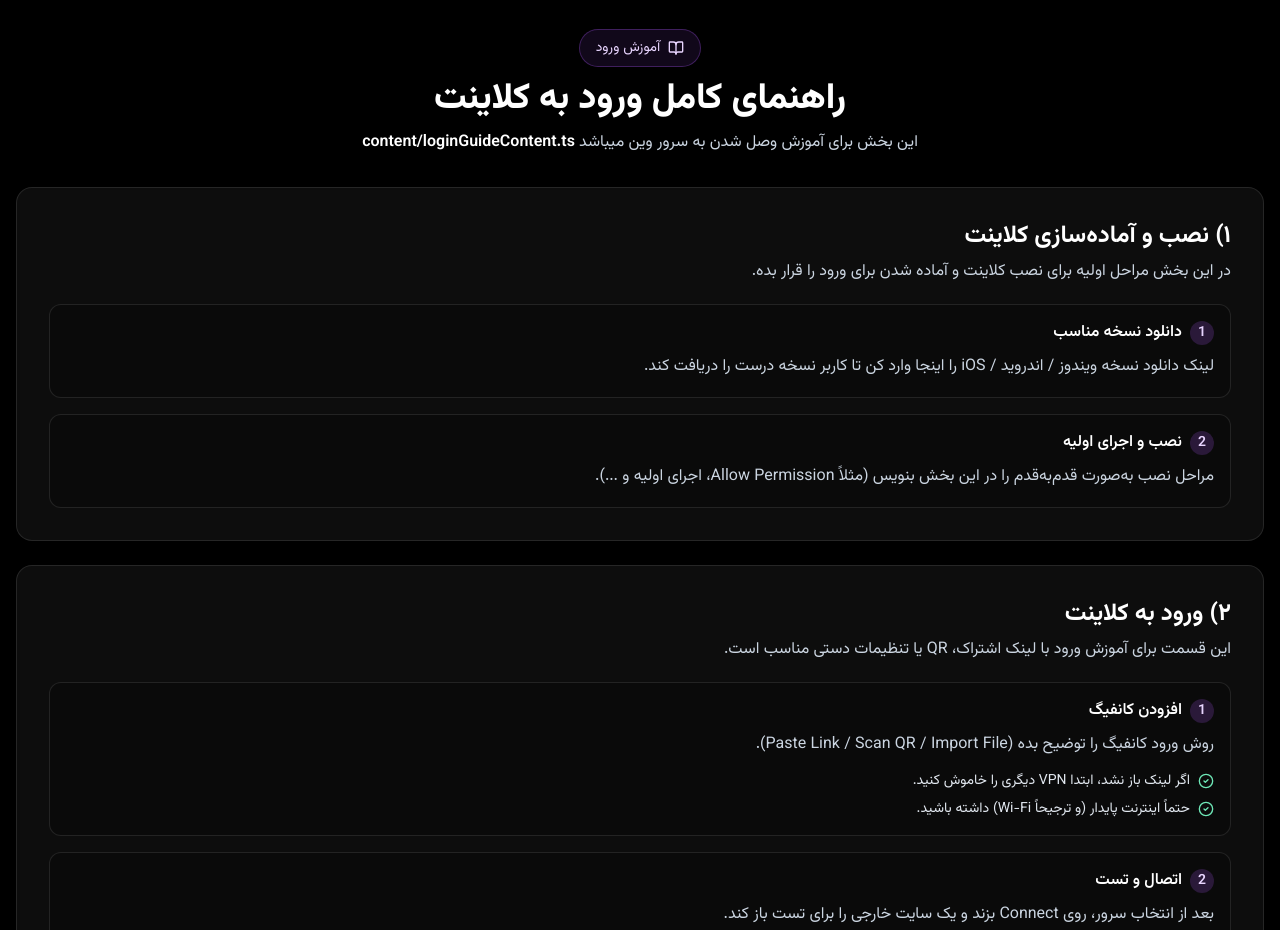
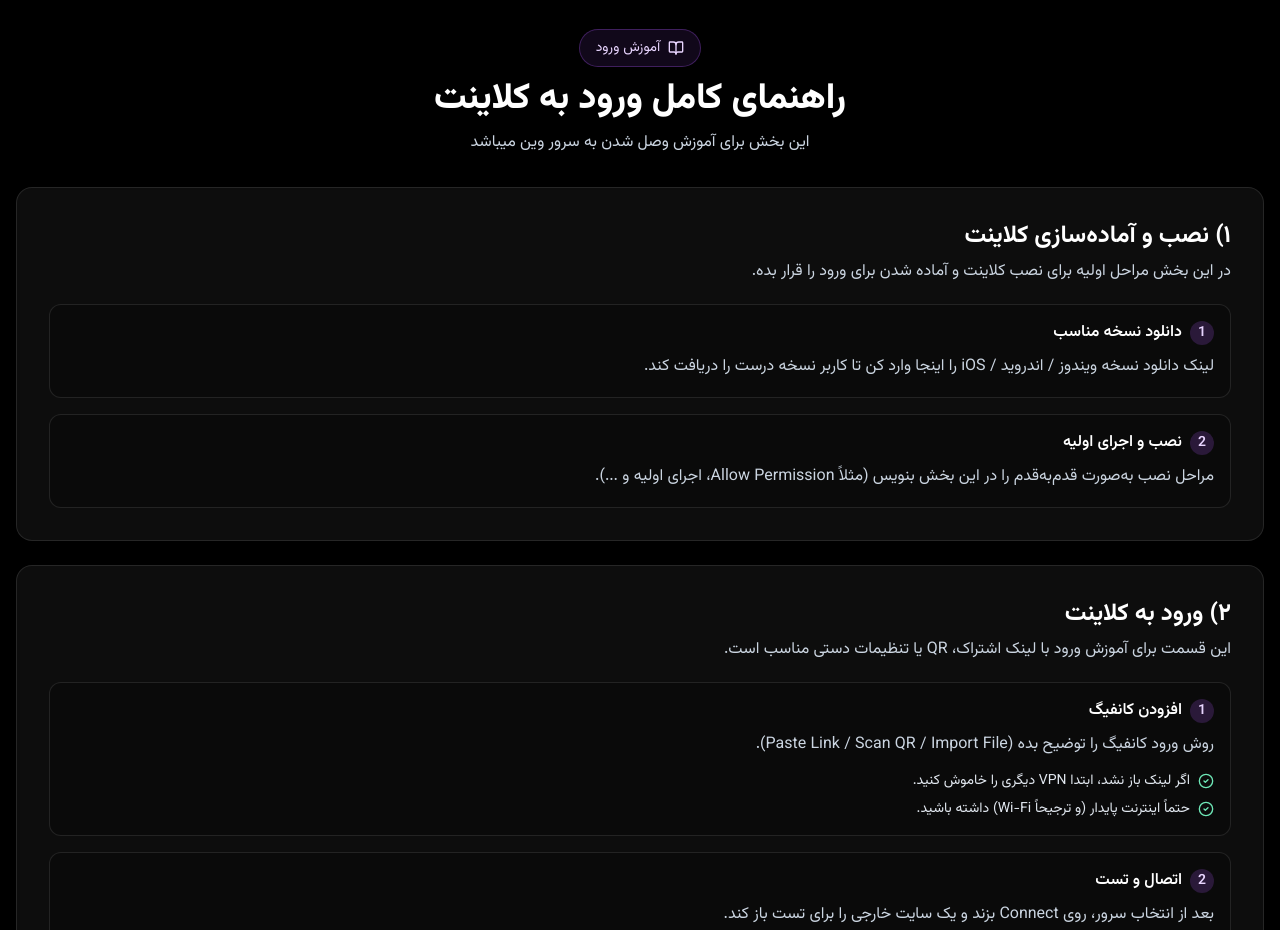
Before and after one commit to VIIIN-ir/VIIIN-Site, a React (Vite) app: page / in a window 1280 px wide. Shown: the part 2040-2970 px from the top of the page. Built offline with nearby package versions, Linux system fonts and the light colour scheme.

Commit message:
Update LoginGuide.tsx

```diff
--- a/components/LoginGuide.tsx
+++ b/components/LoginGuide.tsx
@@ -13,7 +13,7 @@ const LoginGuide: React.FC = () => {
         <h2 className="text-3xl sm:text-4xl font-extrabold text-white">راهنمای کامل ورود به کلاینت</h2>
         <p className="text-slate-300 max-w-2xl mx-auto">
           این بخش برای آموزش وصل شدن به سرور وین میباشد
-          <span className="text-white font-semibold"> content/loginGuideContent.ts</span>
+          <span className="text-white font-semibold"> </span>
           {' '}
         </p>
       </div>
```
